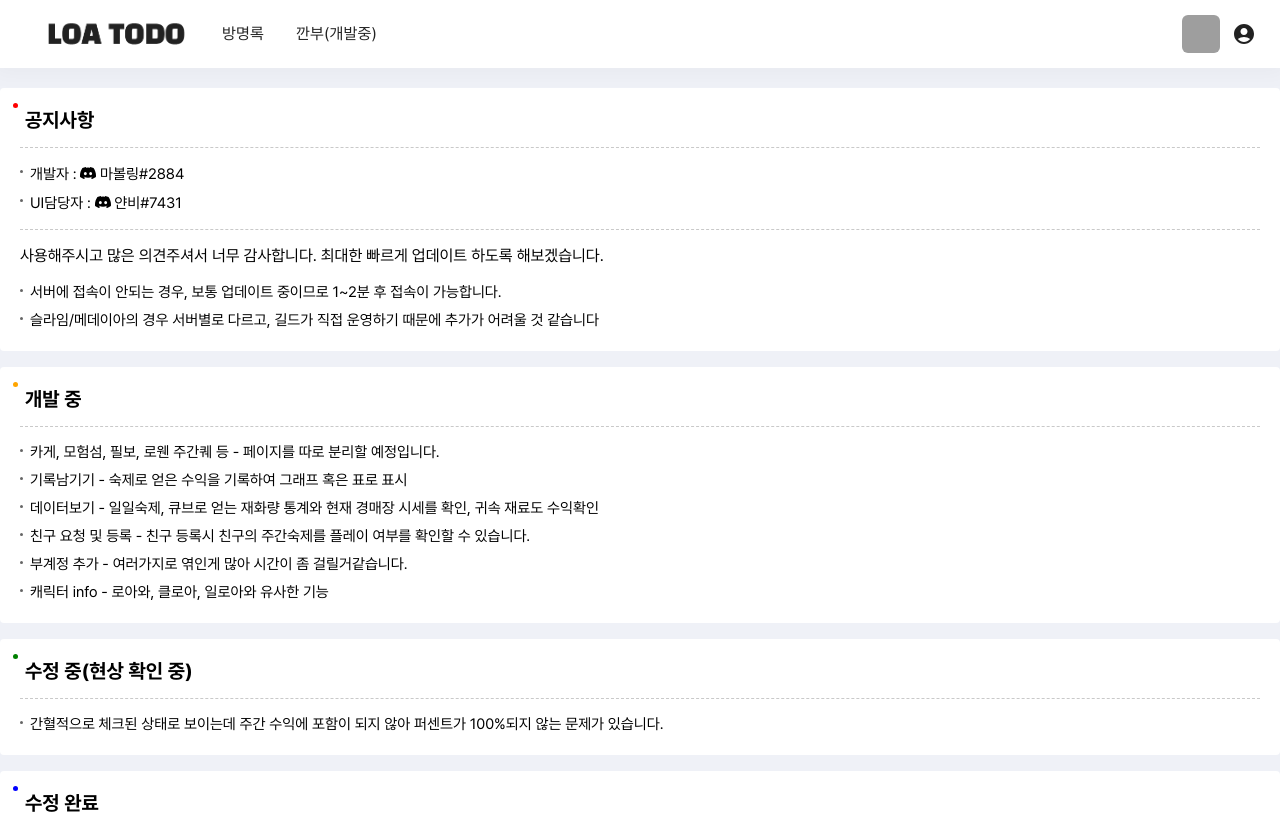
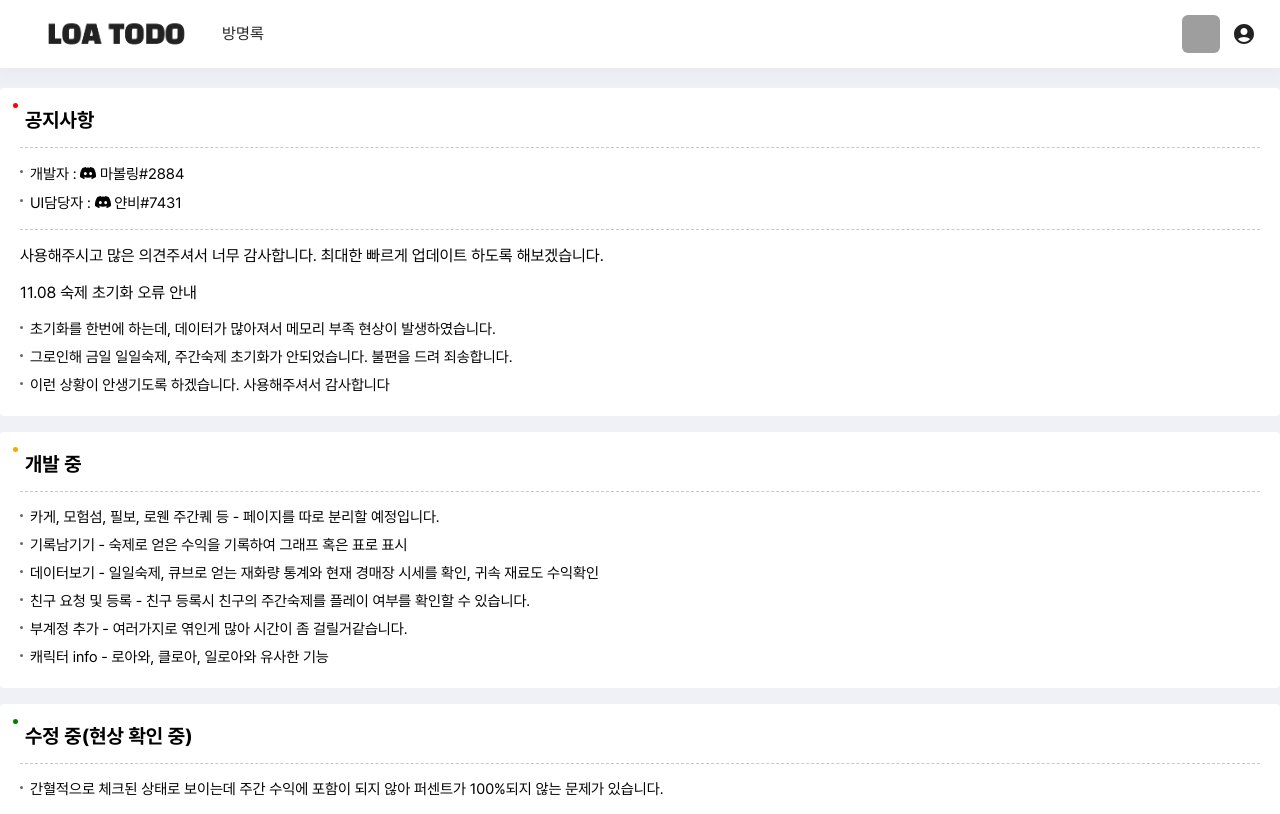
Before and after one commit to minhyeok2487/LostarkTodoFrontend, a React (Create React App) app: page /comments in a window 1280 px wide. Shown: the top 814 px of the page. Built offline with nearby package versions, Linux system fonts and the light colour scheme; no server answers; grey boxes are pictures that could not be loaded.

Commit message:
숙제 초기화 오류 공지

```diff
--- a/src/comments/Comments.js
+++ b/src/comments/Comments.js
@@ -96,10 +96,16 @@ const Comments = () => {
                 </div>
                 <div className="cont">
                     <p>사용해주시고 많은 의견주셔서 너무 감사합니다. 최대한 빠르게 업데이트 하도록 해보겠습니다.</p>
+                    <p>11.08 숙제 초기화 오류 안내</p>
                     <ul>
+                        <li>초기화를 한번에 하는데, 데이터가 많아져서 메모리 부족 현상이 발생하였습니다.</li>
+                        <li>그로인해 금일 일일숙제, 주간숙제 초기화가 안되었습니다. 불편을 드려 죄송합니다.</li>
+                        <li>이런 상황이 안생기도록 하겠습니다. 사용해주셔서 감사합니다</li>
+                    </ul>
+                    {/* <ul>
                         <li>서버에 접속이 안되는 경우, 보통 업데이트 중이므로 1~2분 후 접속이 가능합니다.</li>
                         <li>슬라임/메데이아의 경우 서버별로 다르고, 길드가 직접 운영하기 때문에 추가가 어려울 것 같습니다</li>
-                    </ul>
+                    </ul> */}
                 </div>
             </div>
 
--- a/src/fragments/Navbar.jsx
+++ b/src/fragments/Navbar.jsx
@@ -129,9 +129,9 @@ export default function Navbar() {
             <MenuItem style={{ color: "var(--text-color)" }} onClick={() => (window.location.href = "/comments")}>
               <p>방명록</p>
             </MenuItem>
-            <MenuItem style={{ color: "var(--text-color)" }} onClick={() => (window.location.href = "/friends")}>
+            {/* <MenuItem style={{ color: "var(--text-color)" }} onClick={() => (window.location.href = "/friends")}>
               <p>깐부(개발중)</p>
-            </MenuItem>
+            </MenuItem> */}
             <Box sx={{ flexGrow: 1 }} />
             <Box>
               <input className="theme-input" type="checkbox" id="darkmode-toggle" onChange={darkOnOff} />
```
